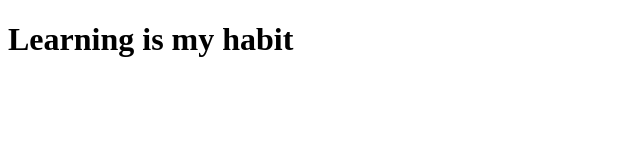
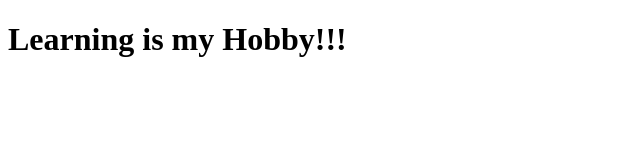
Before and after one commit to akd1092/automatic-engine, a plain HTML site: page site/index.html in a window 1280 px wide. Shown: the whole page, without its empty margins (0-640 px from the left). Drawn offline with Linux system fonts and the light colour scheme.

Commit message:
My First Page Modified

```diff
--- a/site/index.html
+++ b/site/index.html
@@ -4,6 +4,6 @@
 	<title>Hello Friends</title>
 </head>
 <body>
-<h1>Learning is my habit</h1>
+<h1>Learning is my Hobby!!!</h1>
 </body>
 </html>
```
